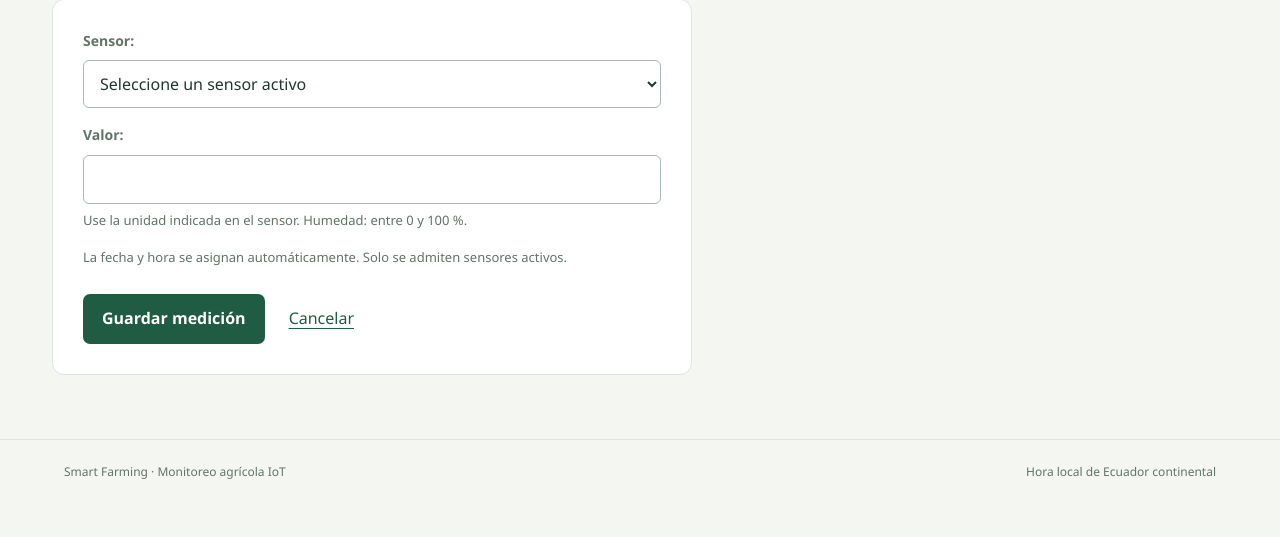
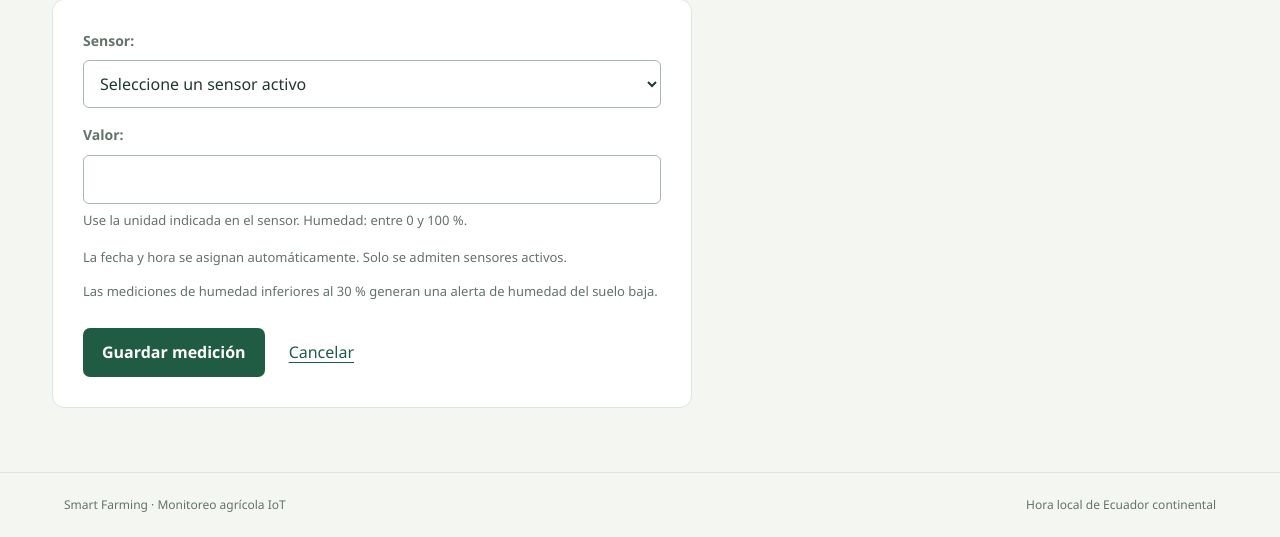
Before and after one commit to Jalvarez2380/smart-farming-django, a Django app: page /mediciones/registrar/ in a window 1280 px wide. Shown: the part 272-809 px from the top of the page. Before the commit the page ends 751 px from the top, so only its background shows below. Run offline with Django 5.2, Linux system fonts and the light colour scheme; data that the repository does not hold is empty.

Commit message:
Mejora del registro de mediciones y alerta de humedad

```diff
--- a/monitoreo/templates/monitoreo/registrar.html
+++ b/monitoreo/templates/monitoreo/registrar.html
@@ -2,5 +2,5 @@
 {% block title %}Registrar medición{% endblock %}
 {% block content %}
 <div class="page-heading"><p class="eyebrow">NUEVA LECTURA</p><h1>Registrar medición</h1><p>Selecciona un sensor e ingresa el valor observado.</p></div>
-<section class="panel form-panel"><form method="post">{% csrf_token %}{{ form.as_p }}<p class="muted">La fecha y hora se asignan automáticamente. Solo se admiten sensores activos.</p><div class="actions"><button type="submit">Guardar medición</button><a href="{% url 'monitoreo:historico' %}">Cancelar</a></div></form></section>
+<section class="panel form-panel"><form method="post">{% csrf_token %}{{ form.as_p }}<p class="muted">La fecha y hora se asignan automáticamente. Solo se admiten sensores activos.</p><p class="muted">Las mediciones de humedad inferiores al {{ umbral_humedad_baja }} % generan una alerta de humedad del suelo baja.</p><div class="actions"><button type="submit">Guardar medición</button><a href="{% url 'monitoreo:historico' %}">Cancelar</a></div></form></section>
 {% endblock %}
--- a/monitoreo/views.py
+++ b/monitoreo/views.py
@@ -1,3 +1,4 @@
+from django.conf import settings
 from django.contrib import messages
 from django.core.paginator import Paginator
 from django.shortcuts import redirect, render
@@ -31,7 +32,9 @@ def registrar_medicion(request):
         form.save()
         messages.success(request, 'Medición registrada correctamente.')
         return redirect('monitoreo:historico')
-    return render(request, 'monitoreo/registrar.html', {'form': form})
+    return render(request, 'monitoreo/registrar.html', {
+        'form': form, 'umbral_humedad_baja': settings.UMBRAL_HUMEDAD_BAJA,
+    })
 
 
 def historico(request):
```
Also changed, not shown: monitoreo/tests/test_aceptacion.py (+11 -1 lines).
